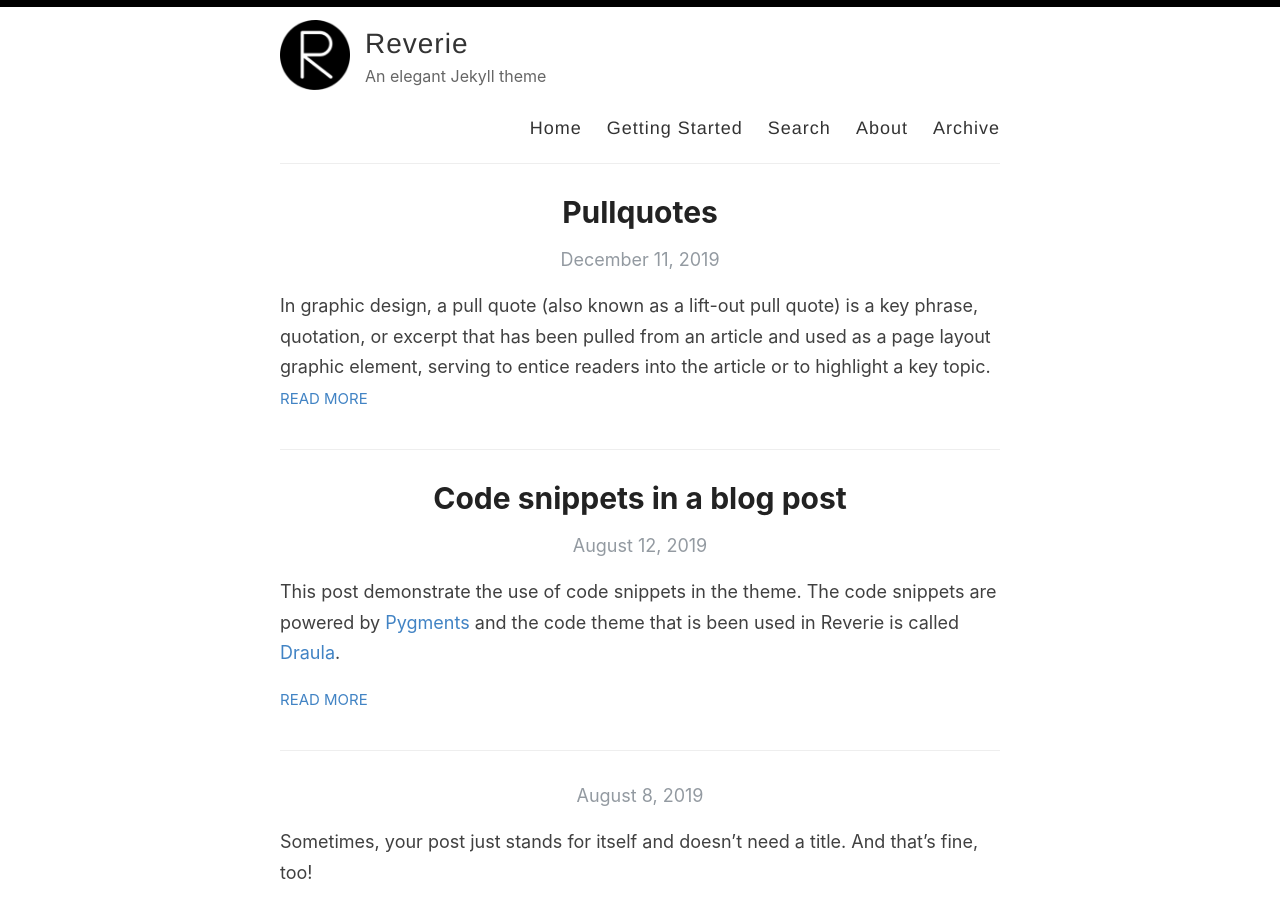
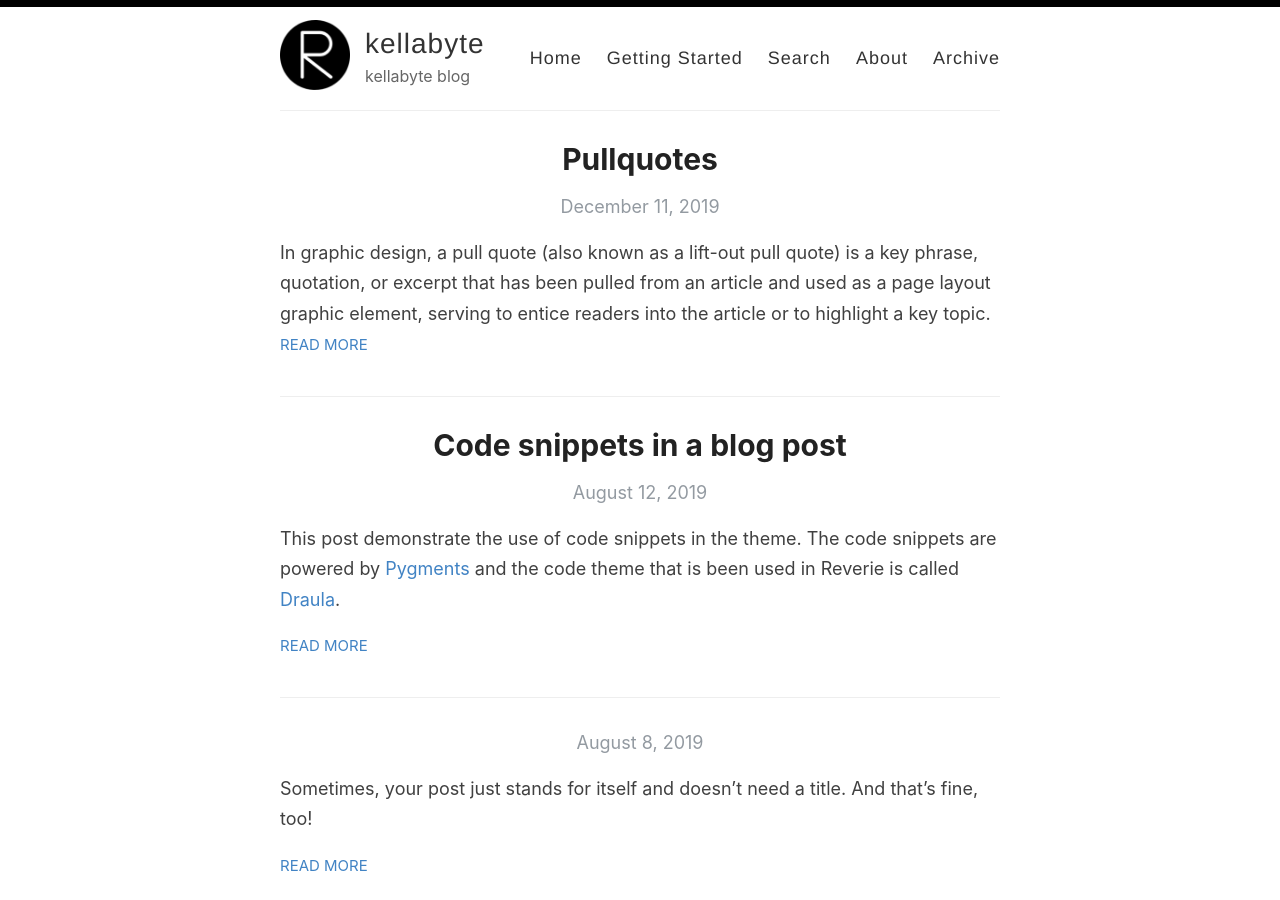
Before and after one commit to kellabyte/kellabyte.github.io, a Jekyll site: the page built from index.html, in a window 1280 px wide and 900 px high. Built offline with Jekyll 4.4.1, drawn with Linux system fonts in a browser that asks for light colours; the list of posts is cut into pages by our own code.

Commit message:
Update _config.yml

```diff
--- a/_config.yml
+++ b/_config.yml
@@ -3,13 +3,13 @@
 #
 
 # Name of your site (displayed in the header)
-name: Reverie
+name: kellabyte
 
 # Name of the author
-author: Amit Merchant
+author: Kelly
 
 # Short bio or description (displayed in the header)
-description: An elegant Jekyll theme
+description: kellabyte blog
 
 # URL of your avatar or profile pic (you could use your GitHub profile pic)
 avatar: /images/reverie.png
@@ -21,15 +21,15 @@
 # Includes an icon in the footer for each username you enter
 footer-links:
   dribbble:
-  email: amit.d.merchant@gmail.com
+  email:
   facebook:
   flickr:
-  github: amitmerchant1990/reverie
+  github:
   instagram:
   linkedin:
   pinterest:
   rss: rss
-  twitter: amit_merchant
+  twitter: kellabyte
   stackoverflow:
   youtube: # channel/<your_long_string> or user/<user-name>
   googleplus: # anything in your profile username that comes after plus.google.com/
@@ -41,21 +41,21 @@
 disqus:
 
 # Enter your Google Analytics web tracking code (e.g. UA-2110908-2) to activate tracking
-google_analytics: UA-43339302-11
+google_analytics:
 
 # For newer "GA4" analytics, use the following instead of the "UA" entry above
 #google_analytics_ga4: G-GABC1DEFG
 
 # Your website URL (e.g. http://amitmerchant1990.github.io or http://www.amitmerchant.com)
 # Used for Sitemap.xml and your RSS feed
-url: http://www.amitmerchant.com/reverie
-enforce_ssl: https://www.amitmerchant.com/reverie
+url: http://kellabyte.github.io
+enforce_ssl: https://kellabyte.github.io
 
 # If you're hosting your site at a Project repository on GitHub pages
 # (http://yourusername.github.io/repository-name)
 # and NOT your User repository (http://yourusername.github.io)
 # then add in the baseurl here, like this: "/repository-name"
-baseurl: "/reverie"
+baseurl:
 
 #
 # !! You don't need to change any of the configuration flags below !!
```
